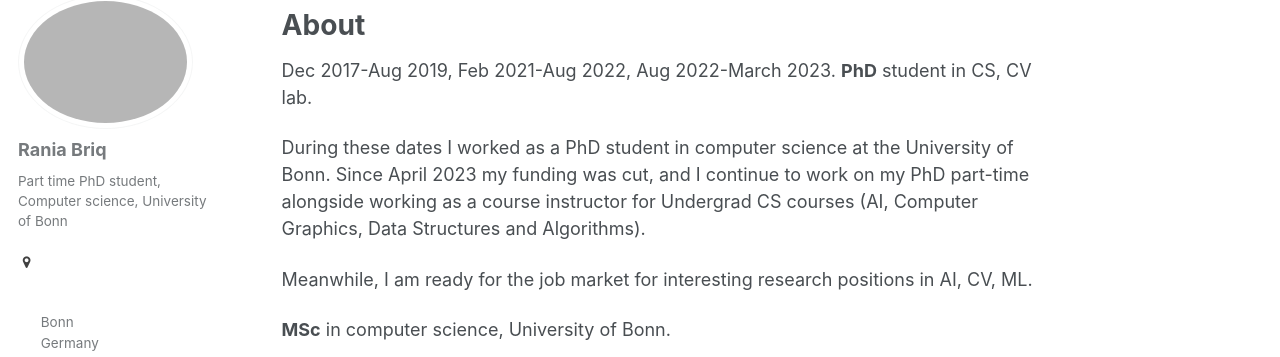
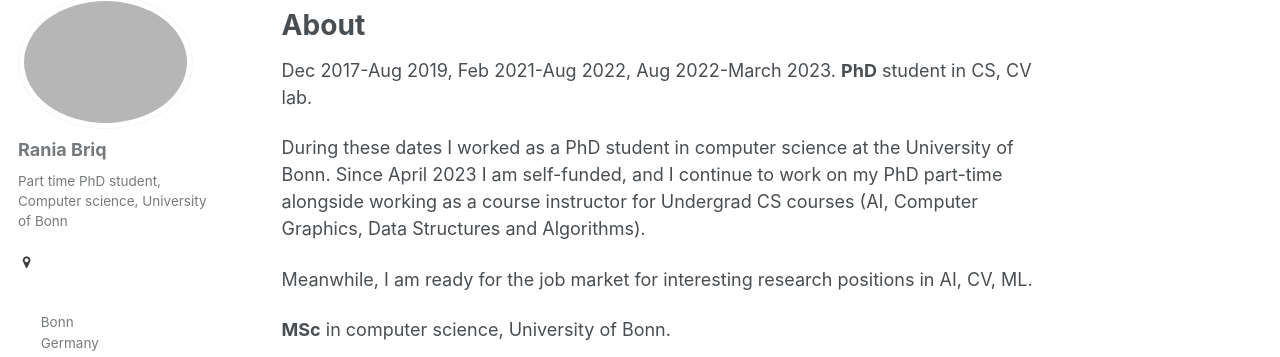
Before and after one commit to briqr/briqr.github.io, a Jekyll site: the page built from _pages/about.md, in a window 1280 px wide and 1387 px high. Shown: the part 123-480 px from the top of the window. Built offline with Jekyll 4.4.1, drawn with Linux system fonts in a browser that asks for light colours.

Commit message:
Update about.md

```diff
--- a/_pages/about.md
+++ b/_pages/about.md
@@ -17,7 +17,7 @@ About
 ======
 Dec 2017-Aug 2019, Feb 2021-Aug 2022, Aug 2022-March 2023. **PhD** student in CS, CV lab.
 
-During these dates I worked as a PhD student in computer science at the University of Bonn. Since April 2023 my funding was cut, and I continue to work on my PhD part-time alongside working as a course instructor for Undergrad CS courses (AI, Computer Graphics, Data Structures and Algorithms).
+During these dates I worked as a PhD student in computer science at the University of Bonn. Since April 2023 I am self-funded, and I continue to work on my PhD part-time alongside working as a course instructor for Undergrad CS courses (AI, Computer Graphics, Data Structures and Algorithms).
 
 Meanwhile, I am ready for the job market for interesting research positions in AI, CV, ML.
 
```
